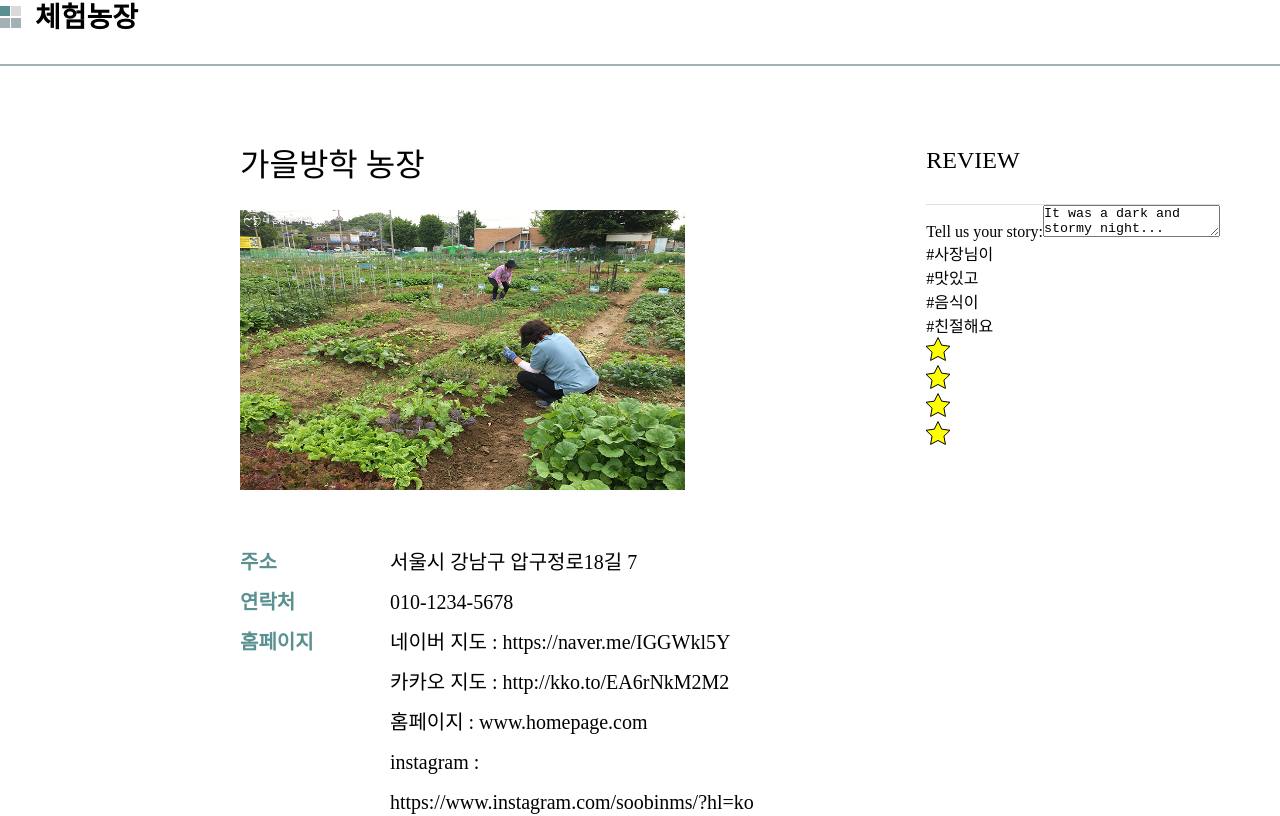
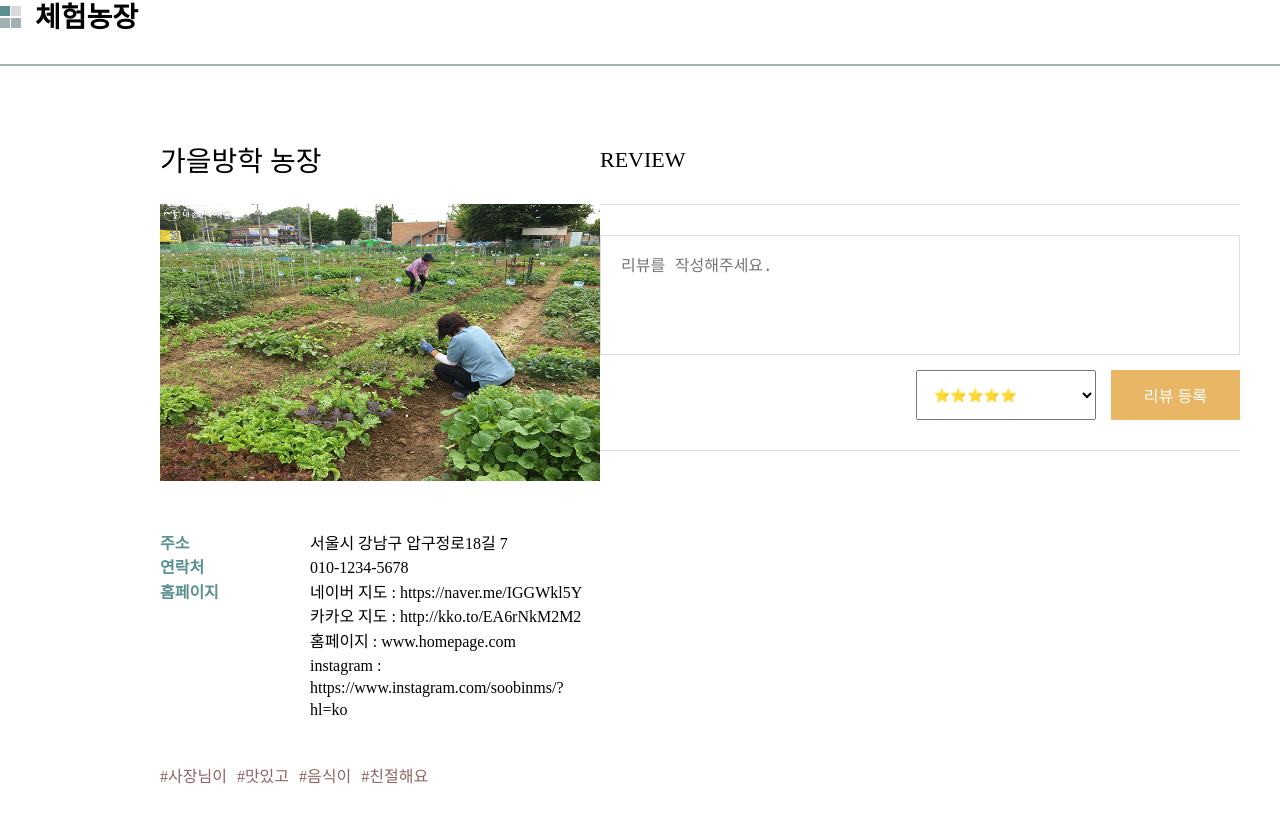
Before and after one commit to fall-vacation/front, a Next.js app: page /weekend-farm in a window 1280 px wide. Shown: the part 690-1506 px from the top of the page. Built offline with nearby package versions, Linux system fonts and the light colour scheme; a web font is replaced by a local one.

Commit message:
반응형 작업 및 위캔드팜 작업

```diff
--- a/components/pages/home/Title/style.ts
+++ b/components/pages/home/Title/style.ts
@@ -159,7 +159,7 @@ export const FarmListWrap = styled.div`
 export const FarmListBox = styled.div`
   font-family: "S-CoreDream";
   display: flex;
-  padding-left: 24rem;
+  padding-left: 16rem;
   border-bottom: 0.1rem solid #dedede;
   padding-bottom: 6rem;
   margin-bottom: 6rem;
@@ -172,8 +172,8 @@ export const FarmListBox = styled.div`
     border-bottom: none;
   }
   .farm_list {
-    font-size: 3.2rem;
-    line-height: 3.8rem;
+    font-size: 2.8rem;
+    line-height: 3.2rem;
     font-weight: 500;
     margin-bottom: 2.6rem;
   }
@@ -181,15 +181,70 @@ export const FarmListBox = styled.div`
     max-width: 55rem;
   }
   .reviewer {
-    margin-right: 6rem;
+    margin-right: 4rem;
+    min-width: 64rem;
     &_title {
-      font-size: 2.4rem;
+      font-size: 2.2rem;
       font-weight: 200;
       line-height: 2.8rem;
       margin-bottom: 3rem;
     }
     .form_box {
       border-top: 0.1rem solid #dedede;
+      padding-top: 3rem;
+      padding-bottom: 3rem;
+      border-bottom: 0.1rem solid #dedede;
+      position: relative;
+      label {
+        position: absolute;
+        width: 1px;
+        height: 1px;
+        overflow: hidden;
+        clip: rect(1px 1px 1px 1px);
+        clip: rect(1px, 1px, 1px, 1px);
+      }
+      form {
+        display: block;
+      }
+      textarea {
+        resize: none;
+        width: 100%;
+        padding: 2rem;
+        box-sizing: border-box;
+        display: block;
+        height: 12rem;
+        font-size: 1.6rem;
+        line-height: 2.2rem;
+        border: 1px solid #dedede;
+      }
+      .submit_btn {
+        font-size: 1.6rem;
+        line-height: 1;
+        padding: 1.6rem 3.3rem 1.3rem;
+        color: #fff;
+        background: #e9b665;
+        box-sizing: border-box;
+        border: none;
+        cursor: pointer;
+        height: 5rem;
+      }
+      .reviewer_submit-wrap {
+        margin-top: 1.5rem;
+        display: flex;
+        align-items: center;
+        justify-content: right;
+        .submit_btn {
+          margin-left: 1.5rem;
+        }
+        .score_star {
+          width: 18rem;
+          box-sizing: border-box;
+          padding: 1.5rem 1.3rem;
+          height: 5rem;
+          option {
+          }
+        }
+      }
     }
   }
   .img_box {
@@ -217,11 +272,25 @@ export const FarmListBox = styled.div`
       ul,
       li,
       dd {
-        font-size: 2rem;
-        line-height: 4rem;
+        font-size: 1.6rem;
+        line-height: 2.2rem;
+        margin-bottom: 0.25rem;
         letter-spacing: -0.0015rem;
         word-break: keep-all;
       }
     }
   }
+  .hashtag_wrap {
+    margin-top: 4rem;
+    ul {
+      display: flex;
+      font-size: 1.6rem;
+      line-height: 2.2rem;
+      font-weight: 300;
+      color: #8f6561;
+      li {
+        margin-right: 1rem;
+      }
+    }
+  }
 `;
--- a/package.json
+++ b/package.json
@@ -9,7 +9,7 @@
     "lint": "next lint"
   },
   "dependencies": {
-    "@react-oauth/google": "^0.4.0",
+    "@react-oauth/google": "^0.5.0",
     "@reduxjs/toolkit": "^1.8.5",
     "@svg-maps/south-korea": "^1.0.1",
     "@types/axios": "^0.14.0",
--- a/pages/weekend-farm/index.tsx
+++ b/pages/weekend-farm/index.tsx
@@ -172,45 +172,41 @@ const Index = ({ farmList }: Props) => {
                         </dd>
                       </dl>
                     </div>
+                    <div className="hashtag_wrap">
+                      <ul>
+                        {tags.map((tag, i) => (
+                          <li key={i}>#{tag}</li>
+                        ))}
+                      </ul>
+                    </div>
                   </div>
                   <div className="reviewer">
                     <h2 className="reviewer_title">REVIEW</h2>
                     <div className="form_box">
                       <form action="">
-                        <label htmlFor="">Tell us your story:</label>
-                        <textarea id="story" name="story">
-                          It was a dark and stormy night...
-                        </textarea>
+                        <label htmlFor="story">리뷰를 작성해주세요.</label>
+                        <textarea
+                          id="story"
+                          name="story"
+                          placeholder="리뷰를 작성해주세요."
+                        ></textarea>
+                        <div className="reviewer_submit-wrap">
+                          <select name="" id="" className="score_star">
+                            <option>⭐️⭐️⭐️⭐️⭐️</option>
+                            <option>⭐️⭐️⭐️⭐️</option>
+                            <option>⭐️⭐️⭐️</option>
+                            <option>⭐️⭐️</option>
+                            <option>⭐️</option>
+                          </select>
+                          <button type="submit" className="submit_btn">
+                            리뷰 등록
+                          </button>
+                        </div>
                       </form>
+                      <ul className="comment_wrap">
+                        <li></li>
+                      </ul>
                     </div>
-                    <ul>
-                      {tags.map((tag, i) => (
-                        <li key={i}>#{tag}</li>
-                      ))}
-                    </ul>
-                    <ul>
-                      {Array.from(
-                        { length: Math.floor(stars) },
-                        () => "별"
-                      ).map((star, i) => (
-                        <li key={i}>
-                          {
-                            <svg
-                              xmlns="http://www.w3.org/2000/svg"
-                              width="24"
-                              height="24"
-                              viewBox="0 0 24 24"
-                            >
-                              <path
-                                d="M12 .587l3.668 7.568 8.332 1.151-6.064 5.828 1.48 8.279-7.416-3.967-7.417 3.967 1.481-8.279-6.064-5.828 8.332-1.151z"
-                                fill="yellow"
-                                stroke="#000"
-                              />
-                            </svg>
-                          }
-                        </li>
-                      ))}
-                    </ul>
                   </div>
                 </S.FarmListBox>
               </>
@@ -264,6 +260,7 @@ export const getStaticProps = async () => {
       ownerName: "",
       contact: "010-3720-9520",
       price: 10000,
+      imageUrl: "",
       startTime: 0,
       endTime: 0,
       isLesson: true,
```
Also changed, not shown: 1 other file (tests, documents, lock files or other folders).
